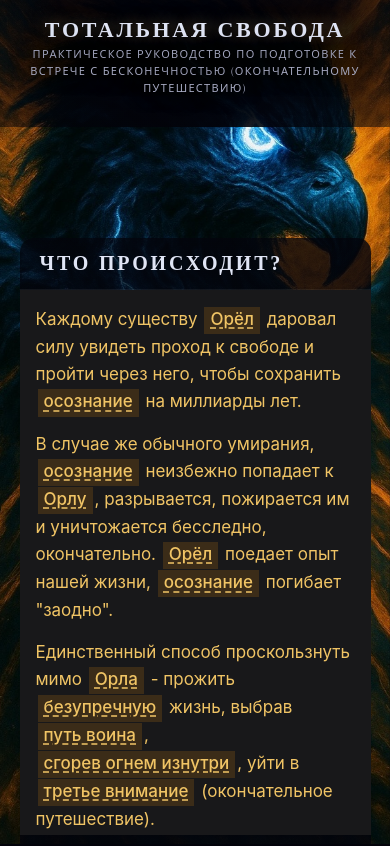
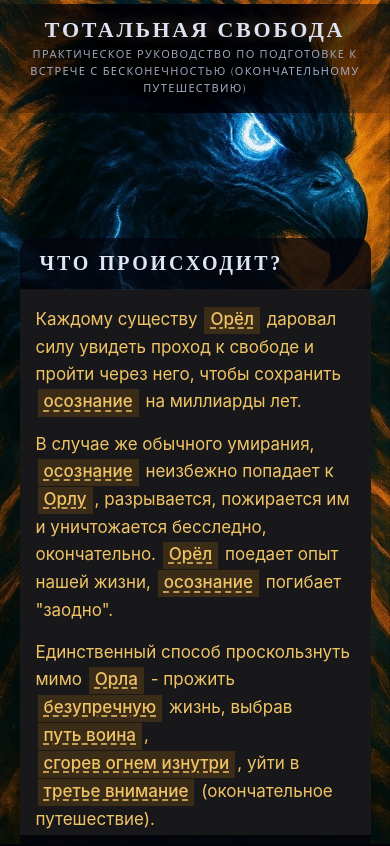
Before and after one commit to lksndrf/total-freedom, a plain HTML site: page index.html in a window 390 px wide. Shown: the top 846 px of the page. Drawn offline with nearby package versions, Linux system fonts and the light colour scheme; a web font is replaced by a local one.

Commit message:
Update index.html
css

```diff
--- a/index.html
+++ b/index.html
@@ -484,6 +484,15 @@ body::after {
 
 /* Мобилки */
 @media (max-width: 1025px) {
+  /* уменьшаем высоту затемнения под заголовком */
+  .page-header::before {
+    inset: -10px -24px;
+  }
+
+  /* дополнительно можно чуть ужать сам хедер */
+  .page-header {
+    padding: 6px 12px 8px;
+  }
   /* убираем боковые затемнения и космический шум */
   body::before,
   body::after {
```
